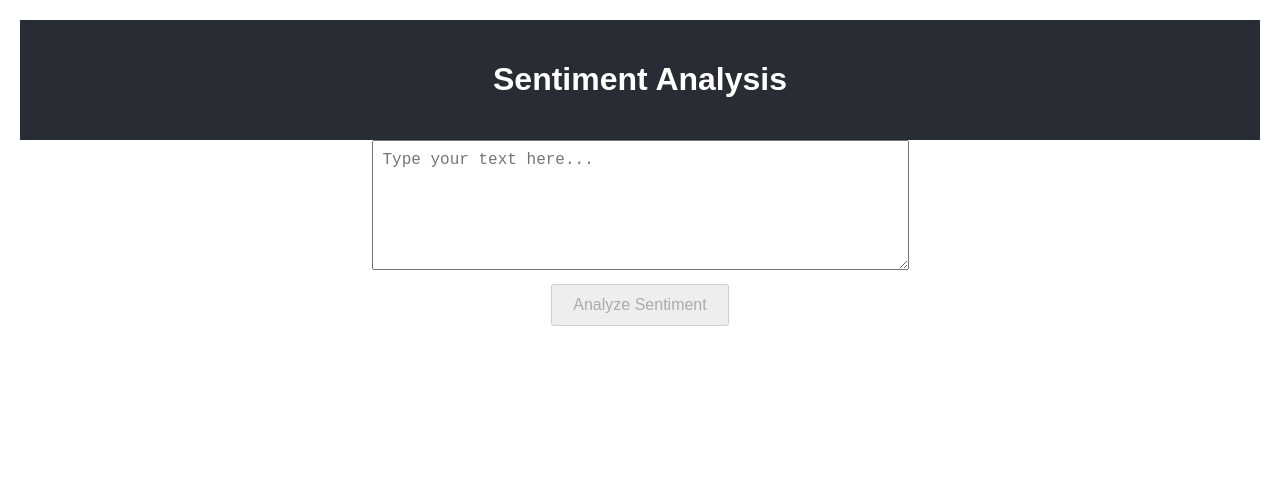
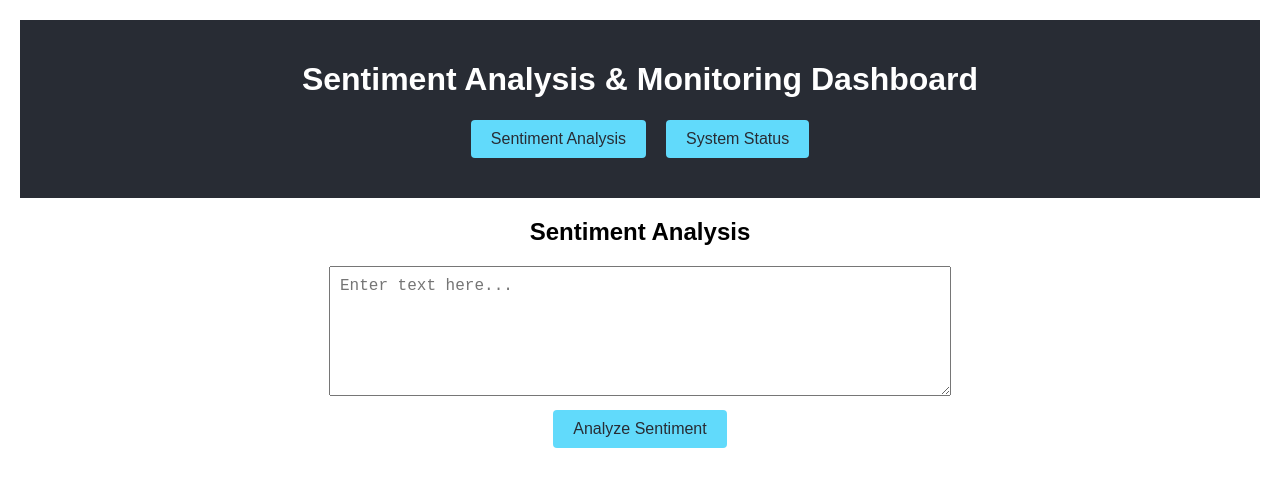
Before and after one commit to zkortam/sentiment-analysis-v2, a React (Create React App) app in the folder frontend/: page / in a window 1280 px wide. Shown: the top 486 px of the page. Built offline with nearby package versions, Linux system fonts and the light colour scheme; no server answers; the HTML template or start-up script is replaced by a standard one.

Commit message:
Integrated full front-end with backend, Docker, Kubernetes manifests, tests, and CI/CD workflow

```diff
--- a/frontend/src/App.css
+++ b/frontend/src/App.css
@@ -10,9 +10,29 @@
     color: white;
   }
 
+  .tabs {
+    margin: 20px 0;
+  }
+
+  .tabs button {
+    margin: 0 10px;
+    padding: 10px 20px;
+    font-size: 16px;
+    cursor: pointer;
+    border: none;
+    border-radius: 4px;
+  }
+
+  .tabs button.active {
+    background-color: #61dafb;
+    color: #282c34;
+  }
+
   textarea {
     padding: 10px;
     font-size: 16px;
+    width: 80%;
+    max-width: 600px;
   }
 
   button {
@@ -20,16 +40,26 @@
     font-size: 16px;
     margin-top: 10px;
     cursor: pointer;
+    border: none;
+    border-radius: 4px;
+    background-color: #61dafb;
+    color: #282c34;
   }
 
-  .result {
+  .result, .error {
     margin-top: 20px;
     font-size: 20px;
-    color: green;
   }
 
   .error {
-    margin-top: 20px;
-    font-size: 18px;
     color: red;
   }
+
+  .status-dashboard {
+    margin-top: 20px;
+  }
+
+  .status-details p {
+    font-size: 18px;
+    margin: 10px 0;
+  }
--- a/frontend/src/App.js
+++ b/frontend/src/App.js
@@ -1,56 +1,45 @@
-import React, { useState } from 'react';
+import React, { useState, useEffect } from 'react';
 import './App.css';
 
-function App() {
+function SentimentForm({ apiUrl }) {
   const [text, setText] = useState('');
   const [sentiment, setSentiment] = useState(null);
   const [loading, setLoading] = useState(false);
   const [error, setError] = useState(null);
-
-  // Use an environment variable for the API URL if set, fallback to localhost
-  const API_URL = process.env.REACT_APP_API_URL || 'http://localhost:8000/predict';
 
   const handleSubmit = async (e) => {
     e.preventDefault();
     setLoading(true);
     setError(null);
     setSentiment(null);
-
     try {
-      const response = await fetch(API_URL, {
+      const response = await fetch(apiUrl + '/predict', {
         method: 'POST',
-        headers: {
-          'Content-Type': 'application/json'
-        },
-        body: JSON.stringify({ text })
+        headers: { 'Content-Type': 'application/json' },
+        body: JSON.stringify({ text }),
       });
-
       if (!response.ok) {
         throw new Error('Network response was not ok');
       }
-
       const data = await response.json();
       setSentiment(data.sentiment);
     } catch (err) {
-      console.error('Error fetching sentiment:', err);
-      setError('Error fetching sentiment. Please try again.');
+      console.error(err);
+      setError('Error fetching sentiment');
     }
     setLoading(false);
   };
 
   return (
-    <div className="App">
-      <header className="App-header">
-        <h1>Sentiment Analysis</h1>
-      </header>
-      <main>
+    <div className="sentiment-form">
+      <h2>Sentiment Analysis</h2>
       <form onSubmit={handleSubmit}>
         <textarea
-            placeholder="Type your text here..."
+          placeholder="Enter text here..."
           value={text}
           onChange={(e) => setText(e.target.value)}
-            rows={6}
-            cols={50}
+          rows="6"
+          cols="50"
         />
         <br />
         <button type="submit" disabled={loading || !text.trim()}>
@@ -59,7 +48,7 @@ function App() {
       </form>
       {sentiment && (
         <div className="result">
-            <h2>Sentiment: {sentiment}</h2>
+          <h3>Result: {sentiment}</h3>
         </div>
       )}
       {error && (
@@ -67,6 +56,86 @@ function App() {
           <p>{error}</p>
         </div>
       )}
+    </div>
+  );
+}
+
+function StatusDashboard({ apiUrl }) {
+  const [status, setStatus] = useState(null);
+  const [loading, setLoading] = useState(true);
+  const [error, setError] = useState(null);
+
+  // Attempt to fetch status from the /status endpoint
+  useEffect(() => {
+    async function fetchStatus() {
+      setLoading(true);
+      try {
+        const response = await fetch(apiUrl + '/status');
+        if (!response.ok) {
+          throw new Error('Status endpoint not available');
+        }
+        const data = await response.json();
+        setStatus(data);
+      } catch (err) {
+        console.error(err);
+        // Simulate status if /status is not implemented
+        setStatus({
+          aws: 'OK',
+          eksCluster: 'Running',
+          docker: 'Healthy',
+          argoCD: 'Synced',
+        });
+        setError('Status endpoint not available, showing simulated status.');
+      }
+      setLoading(false);
+    }
+    fetchStatus();
+  }, [apiUrl]);
+
+  return (
+    <div className="status-dashboard">
+      <h2>System Status Dashboard</h2>
+      {loading && <p>Loading status...</p>}
+      {error && <p className="error">{error}</p>}
+      {status && (
+        <div className="status-details">
+          <p><strong>AWS:</strong> {status.aws}</p>
+          <p><strong>EKS Cluster:</strong> {status.eksCluster}</p>
+          <p><strong>Docker:</strong> {status.docker}</p>
+          <p><strong>ArgoCD:</strong> {status.argoCD}</p>
+        </div>
+      )}
+    </div>
+  );
+}
+
+function App() {
+  // Use an environment variable for the API URL, defaulting to localhost:8000
+  const API_URL = process.env.REACT_APP_API_URL || 'http://localhost:8000';
+  const [activeTab, setActiveTab] = useState('sentiment');
+
+  return (
+    <div className="App">
+      <header className="App-header">
+        <h1>Sentiment Analysis & Monitoring Dashboard</h1>
+        <div className="tabs">
+          <button
+            className={activeTab === 'sentiment' ? 'active' : ''}
+            onClick={() => setActiveTab('sentiment')}
+          >
+            Sentiment Analysis
+          </button>
+          <button
+            className={activeTab === 'status' ? 'active' : ''}
+            onClick={() => setActiveTab('status')}
+          >
+            System Status
+          </button>
+        </div>
+      </header>
+      <main>
+        {activeTab === 'sentiment' && <SentimentForm apiUrl={API_URL} />}
+        {activeTab === 'status' && <StatusDashboard apiUrl={API_URL} />}
       </main>
     </div>
   );
```
Also changed, not shown: 1 other file (tests, documents, lock files or other folders). Lines whose indentation alone changed are shown as unchanged.
